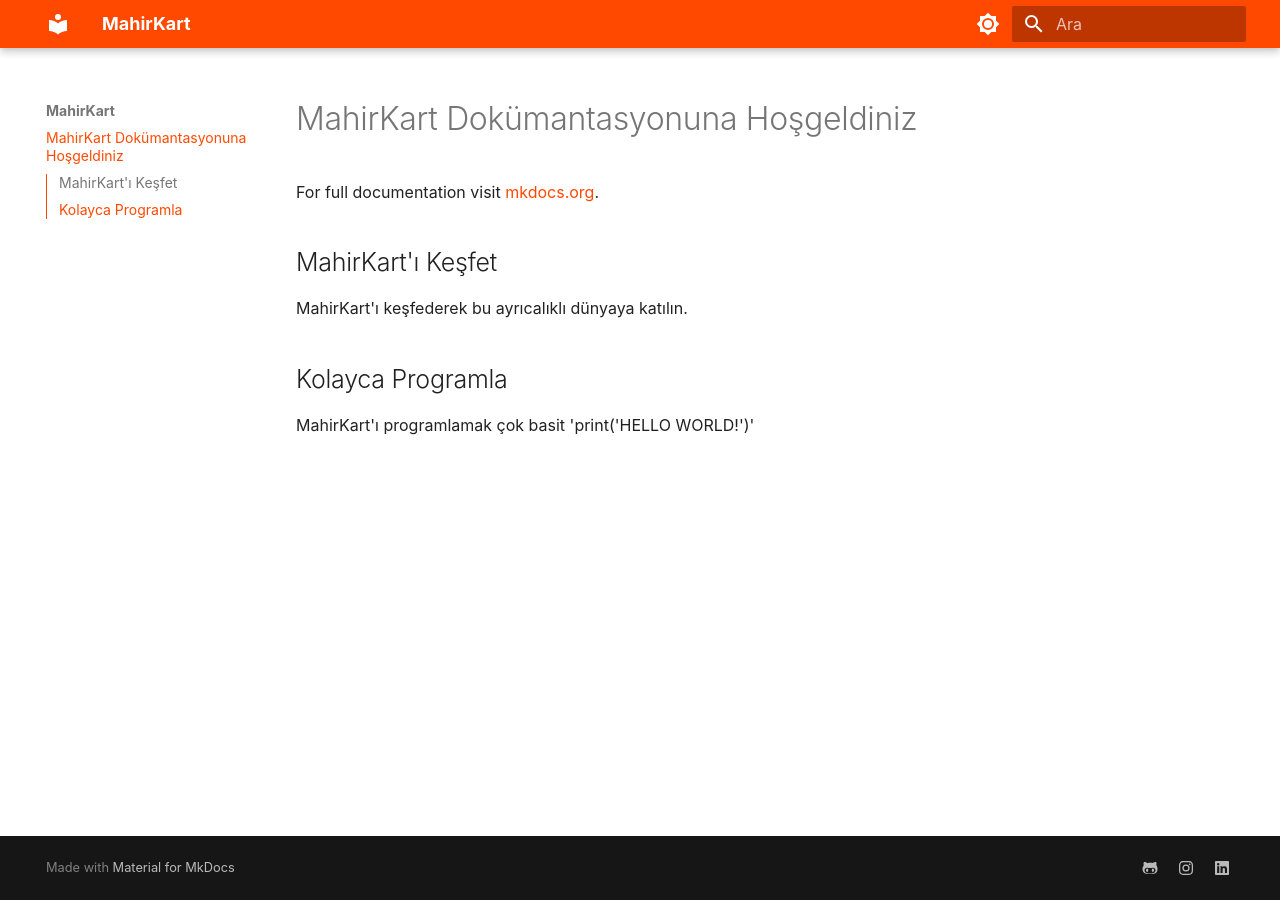
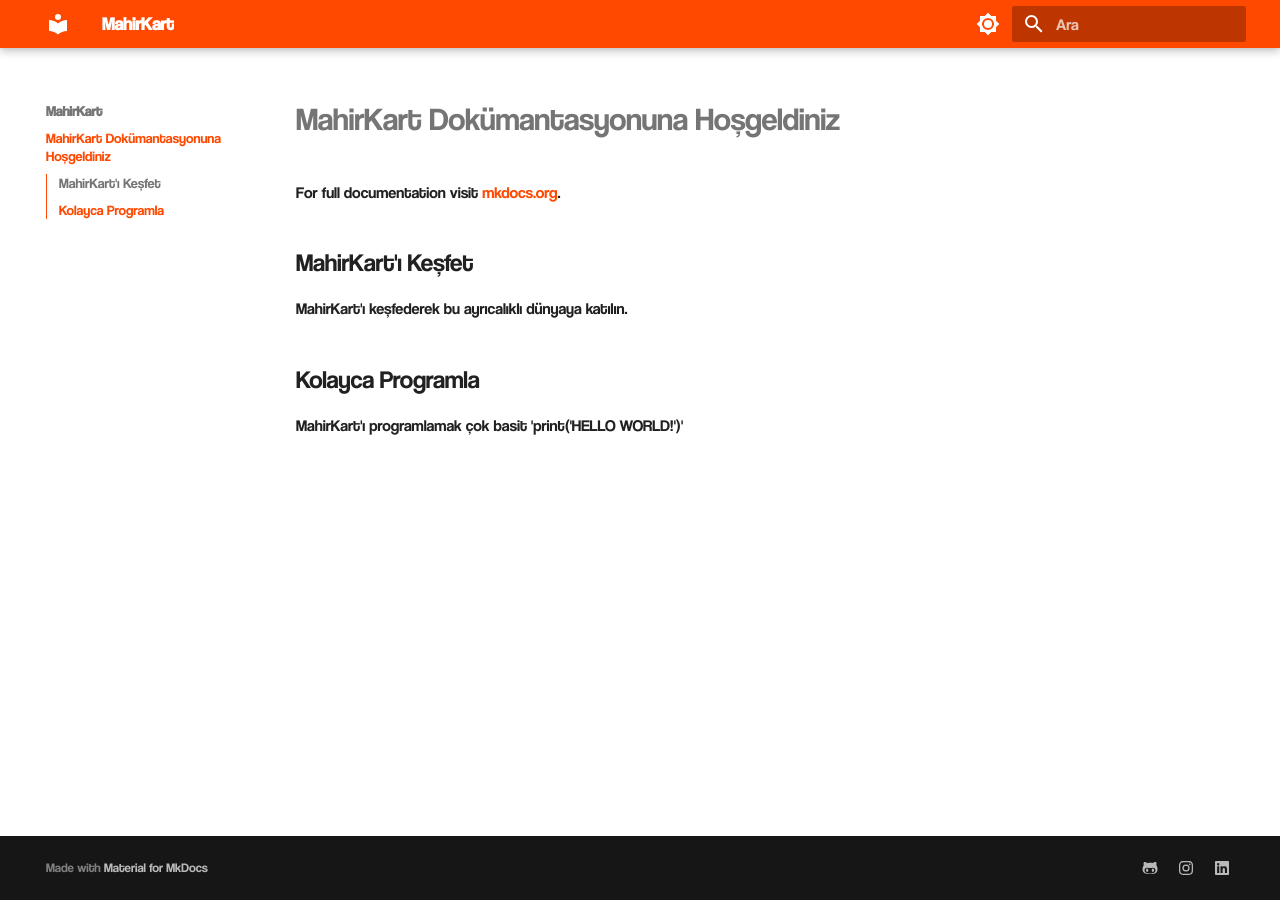
Before and after one commit to BilalAlpaslan/MahirKart-docs, an MkDocs documentation site: the page built from docs/index.md, in a window 1280 px wide. Built offline with MkDocs 1.6.1 and Material for MkDocs 9.7.7, drawn with Linux system fonts in a browser that asks for light colours; some web fonts are replaced.

Commit message:
font fixed

```diff
--- a/docs/src/css/main.css
+++ b/docs/src/css/main.css
@@ -1,7 +1,8 @@
-
 @font-face {
-  font-family: "Coolvetica";
-  src: "src/fonts/coolvetica.ttf";
+  src: url("../fonts/coolvetica.ttf");
+  font-weight: normal;
+  font-style: normal;
+  font-family: Coolvetica;
 }
 
 :root {
@@ -11,8 +12,10 @@
 
 [data-md-color-scheme="light"] {
   --md-primary-fg-color:        #ff4900;
+  font-family: var(--md-text-font);
 }
 
 [data-md-color-scheme="slate"] {
   --md-primary-fg-color:        #ff4900;
+  font-family: var(--md-text-font);
 }
```
